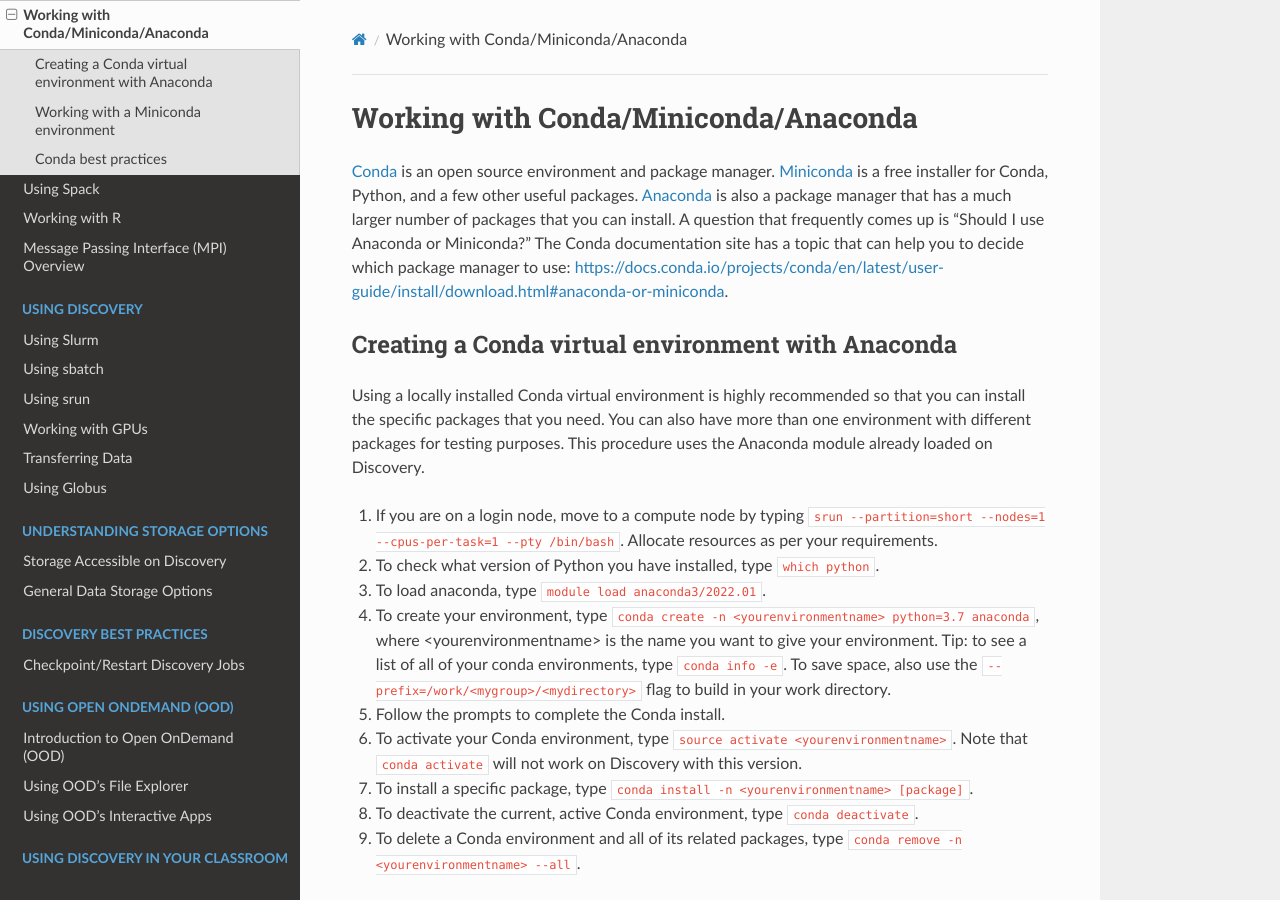
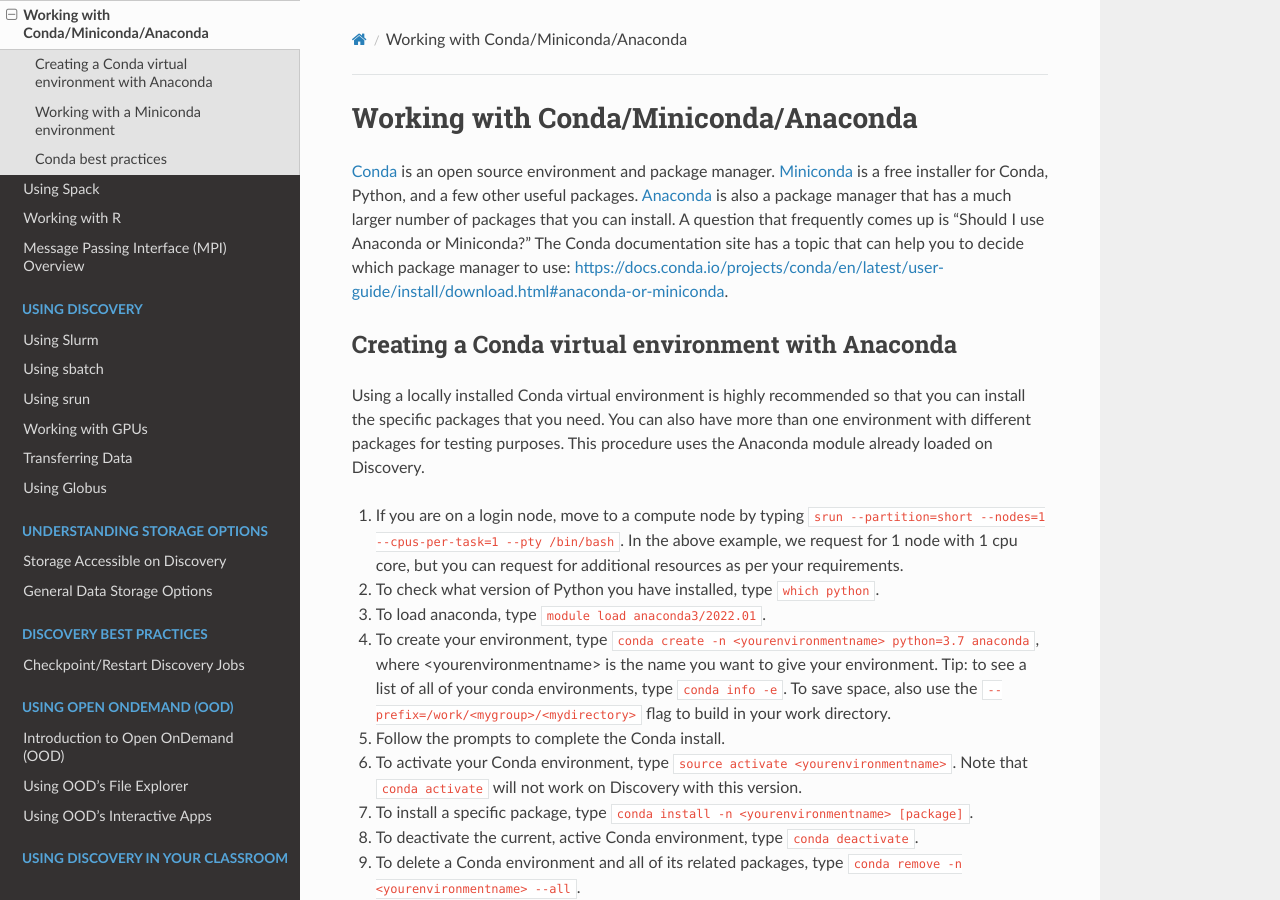
Before and after one commit to northeastern-rc/rc-public-documentation, a Sphinx documentation site: the page built from docs/source/software/conda.rst, in a window 1280 px wide and 900 px high. Built offline with Sphinx 7.4.7 and the Read the Docs theme 2.0.0, drawn with Linux system fonts in a browser that asks for light colours.

Commit message:
Improved resource allocation language

```diff
--- a/docs/source/software/conda.rst
+++ b/docs/source/software/conda.rst
@@ -15,7 +15,7 @@
 Using a locally installed Conda virtual environment is highly recommended so that you can install the specific packages that you need.
 You can also have more than one environment with different packages for testing purposes. This procedure uses the Anaconda module already loaded on Discovery.
 
-1. If you are on a login node, move to a compute node by typing ``srun --partition=short --nodes=1 --cpus-per-task=1 --pty /bin/bash``. Allocate resources as per your requirements.
+1. If you are on a login node, move to a compute node by typing ``srun --partition=short --nodes=1 --cpus-per-task=1 --pty /bin/bash``. In the above example, we request for 1 node with 1 cpu core, but you can request for additional resources as per your requirements.
 2. To check what version of Python you have installed, type ``which python``.
 3. To load anaconda, type ``module load anaconda3/2022.01``.
 4. To create your environment, type ``conda create -n <yourenvironmentname> python=3.7 anaconda``, where <yourenvironmentname> is the name you want to give your environment. Tip: to see a list of all of your conda environments, type ``conda info -e``. To save space, also use the ``--prefix=/work/<mygroup>/<mydirectory>`` flag to build in your work directory.
```
